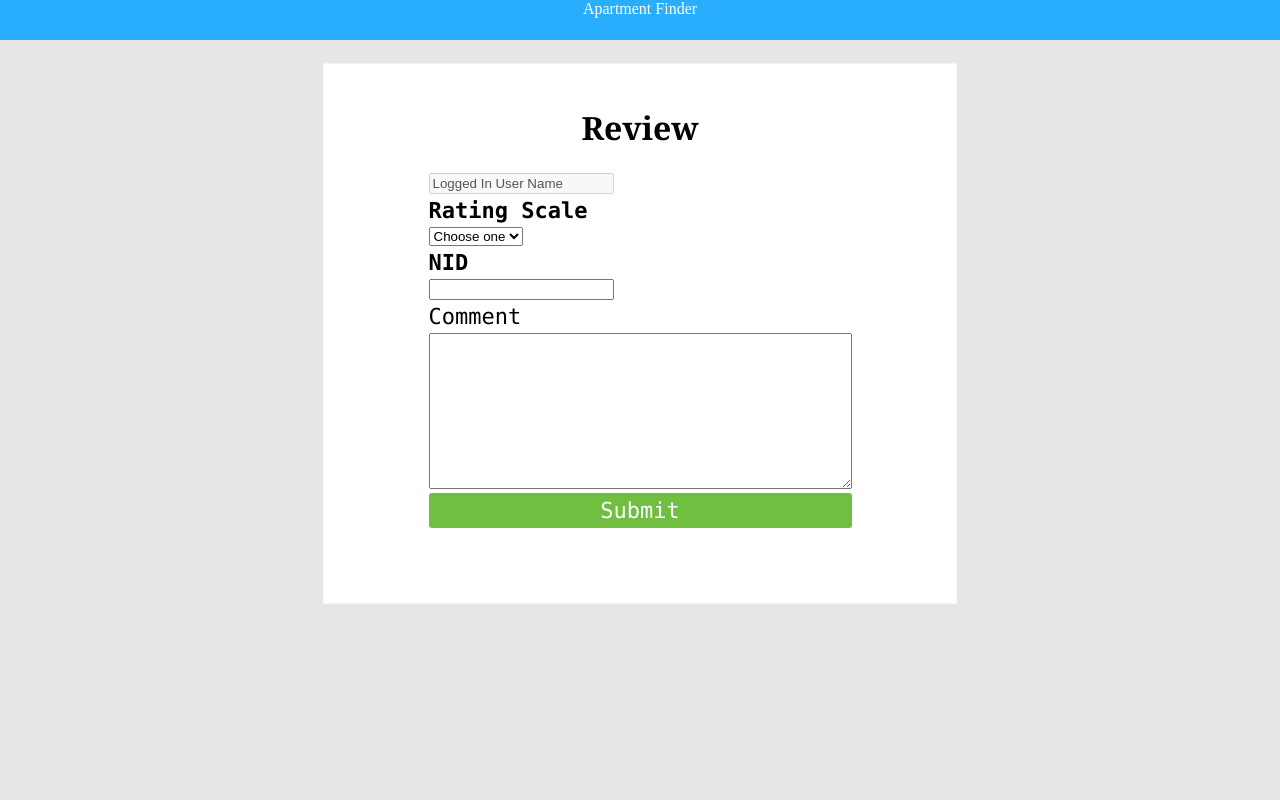
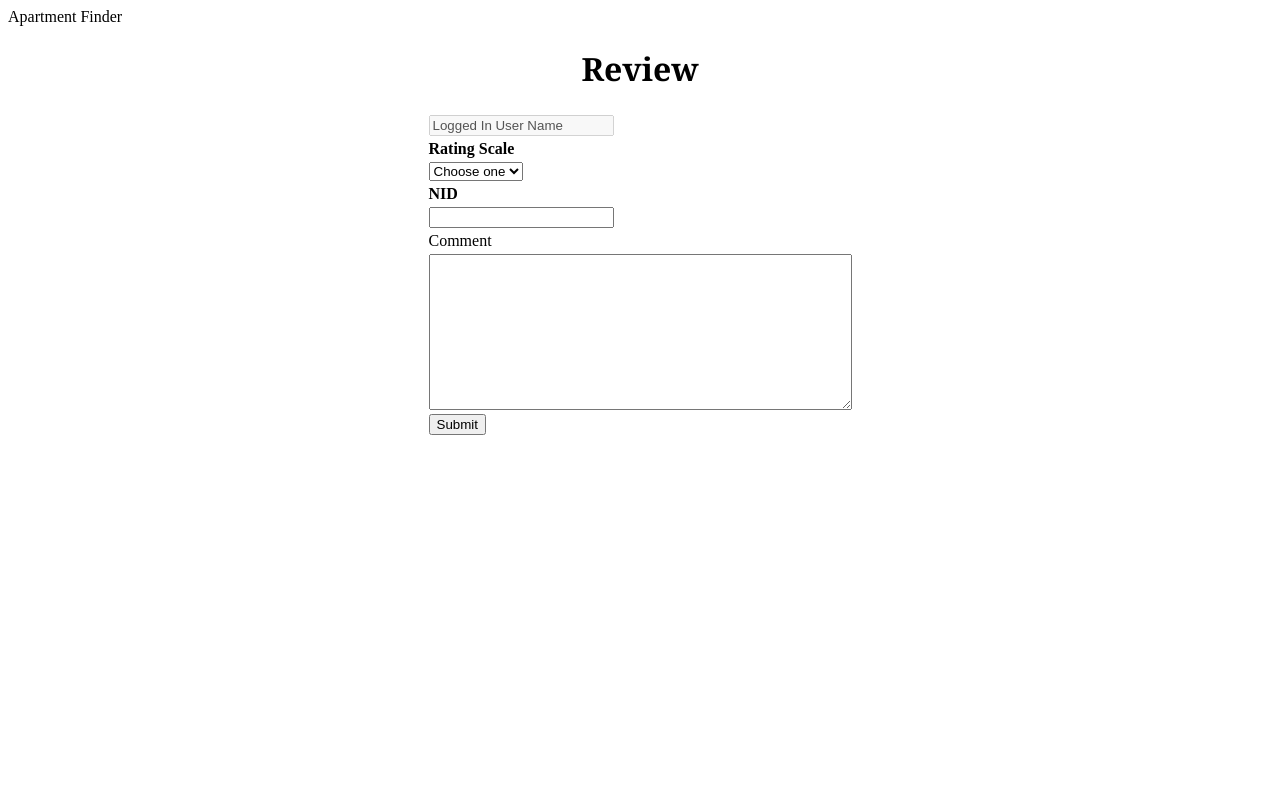
Before and after one commit to AshRahman/BachApp-Web, a PHP site: page /BachApp-Web/review.php in a window 1280 px wide. Run offline with PHP 8.4, Linux system fonts and the light colour scheme.

Commit message:
css removal

```diff
--- a/Review/review.php
+++ b/Review/review.php
@@ -77,57 +77,7 @@ if($_SERVER["REQUEST_METHOD"] == "POST"){
 
 <html>
     <head>
-        <style>
-            body{
-                background-color:rgb(230,230,230);
-            }
-            .review-div{
-                border:1px solid rgb(245,245,245);
-                margin:auto;
-                width:50%;
-                margin-top:5%;
-                background-color:rgb(255,255,255);
-                padding:20px 0px 20px 0px;
-            }
 
-            .my-font{
-                font-size:22px;
-                font-family:consolas;
-            }
-
-            .err-msg{
-                color:red;
-                font-size:14px;
-                font-family:consolas;
-
-            }
-
-            .btn-mine{
-                background-color:rgb(112,191,65);
-                border:none;
-                color:white;
-                width:100%;
-                border-radius:3px;
-                padding:5px;
-            }
-            .btn-mine:hover{
-                background-color:rgb(100,170,40);
-            }
-            .btn-mine:active{
-                background-color:green;
-            }
-
-            .header{
-                height:40px;
-                background-color:rgb(40,174,252);
-                position:fixed;
-                top:0;
-                left:0;
-                width:100%;
-                color:white;
-                text-align:center;
-        }
-        </style>
     </head>
     <body>
     <div class="header"><span style="text-align:center"></span>Apartment Finder</div>
```
Also changed, not shown: SignUp/bachelorsignup.php (+0 -37 lines).
